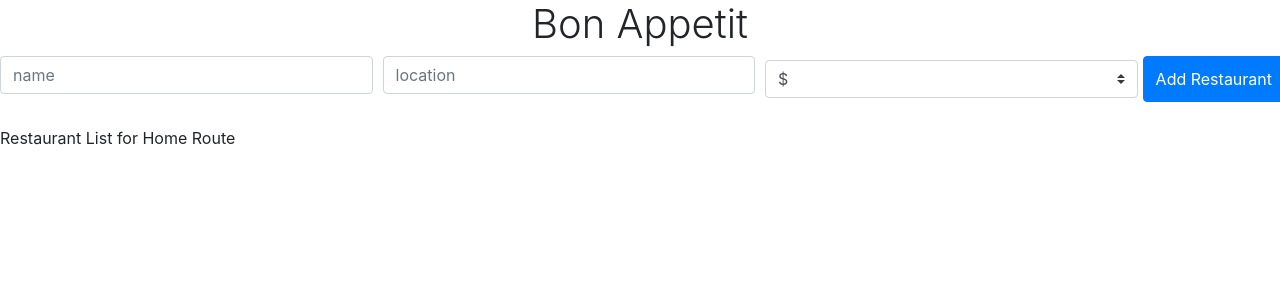
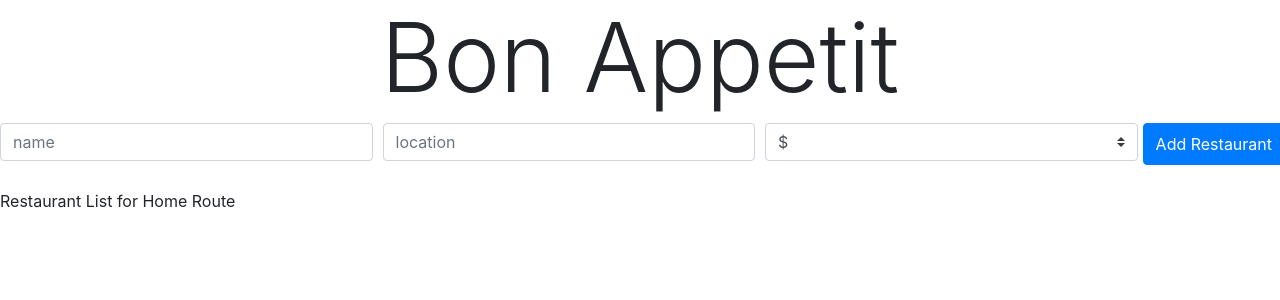
Before and after one commit to aniledev/bon-appetit, a React (Create React App) app: page /home in a window 1280 px wide. Shown: the top 300 px of the page. Built offline with nearby package versions, Linux system fonts and the light colour scheme; the HTML template or start-up script is replaced by a standard one.

Commit message:
STYLES: add styling to restaurant home page

```diff
--- a/src/components/HomeHeader.js
+++ b/src/components/HomeHeader.js
@@ -3,8 +3,8 @@ import React, { Component } from "react";
 export default class HomeHeader extends Component {
   render() {
     return (
-      <div>
-        <h1 className="font-weight-light text-center">Bon Appetit</h1>
+      <div className="HomeHeader">
+        <h1 className="font-weight-light display-1 text-center">Bon Appetit</h1>
       </div>
     );
   }
--- a/src/routes/HomeRoute.js
+++ b/src/routes/HomeRoute.js
@@ -2,6 +2,7 @@ import React, { Component } from "react";
 import HomeHeader from "../components/HomeHeader";
 import AddRestaurantForm from "../components/AddRestaurantForm";
 import RestaurantList from "../components/RestaurantList";
+import "../styles/AddRestaurantForm.css";
 
 export default class HomeRoute extends Component {
   render() {
--- /dev/null
+++ b/src/styles/AddRestaurantForm.css
@@ -0,0 +1,3 @@
+#price-range {
+  margin-top: 0 !important;
+}
```
